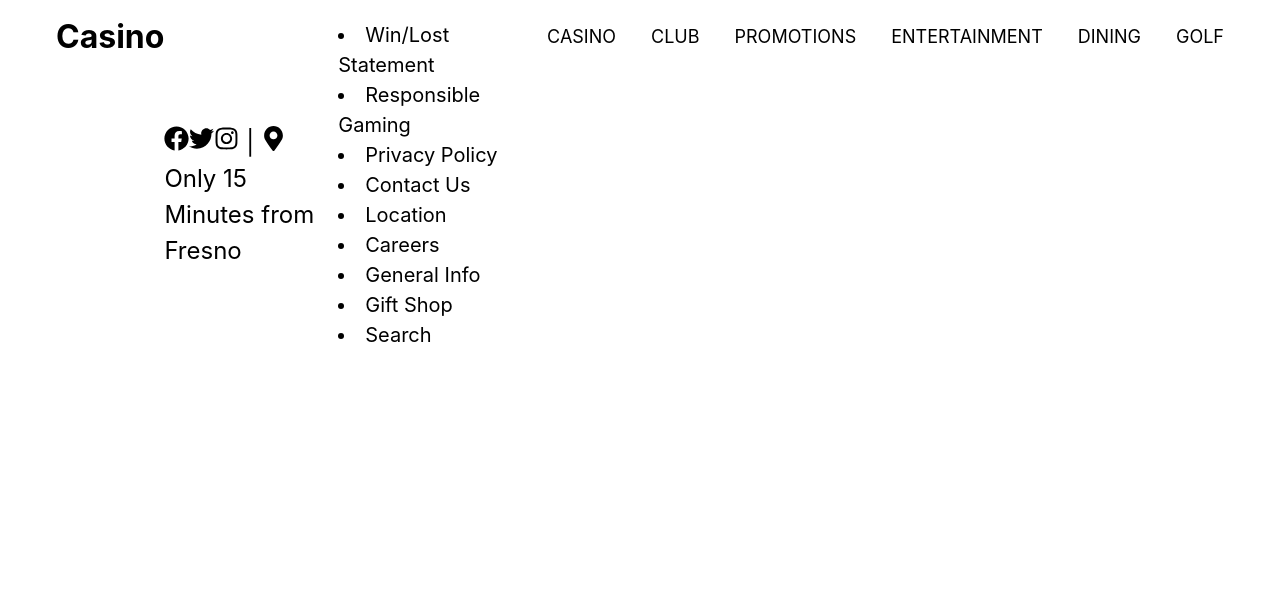
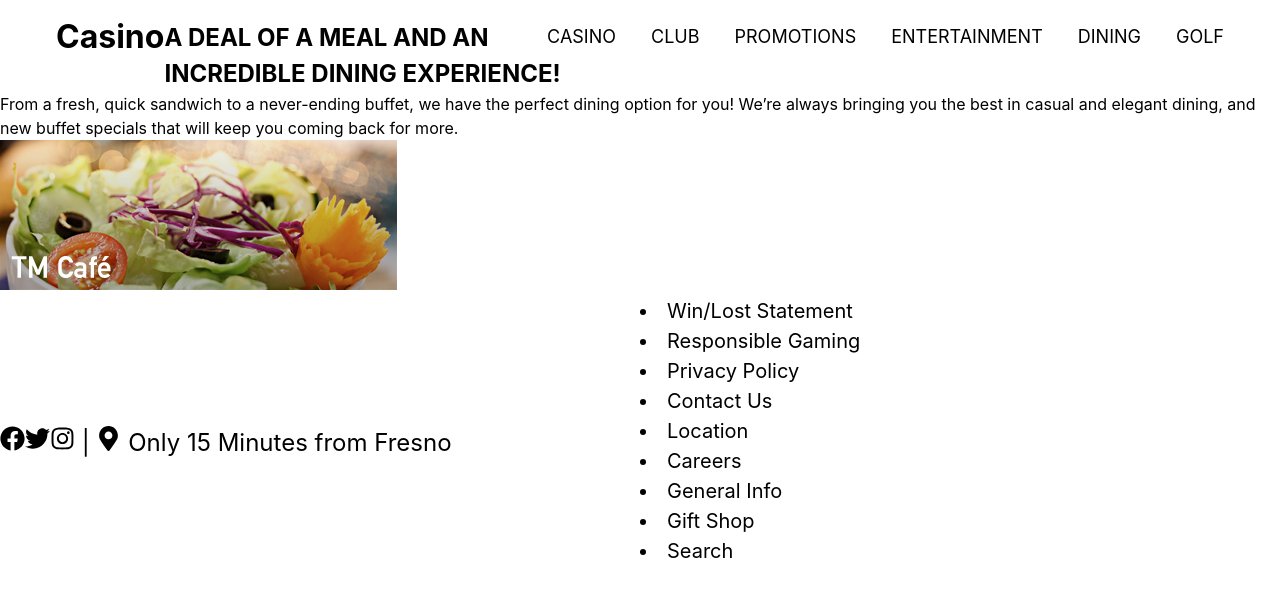
Before and after one commit to SoneThaya/casino-clone, a React (Create React App) app: page /dining in a window 1280 px wide. Shown: the top 596 px of the page. Built offline with nearby package versions, Linux system fonts and the light colour scheme.

Commit message:
created dining component added image

```diff
--- a/src/App.js
+++ b/src/App.js
@@ -8,6 +8,7 @@
 import Promotions from './pages/Promotions'
 import './App.css';
 import Entertainment from './pages/Entertainment';
+import Dining from './pages/Dining'
 
 function App() {
   return (
@@ -20,6 +21,7 @@
           <Route path='/club' exact component={Club} />
           <Route path='/promotions' exact component={Promotions} />
           <Route path='/entertainment' exact component={Entertainment} />
+          <Route path='/dining' exact component={Dining} />
         </Switch>
         <Footer />
       </Router>
--- /dev/null
+++ b/src/pages/Dining.js
@@ -0,0 +1,16 @@
+import React from 'react';
+import cafe from '../images/tm_cafe_sm.jpg'
+
+const Dining = () => {
+  return (
+    <div>
+      <div className="dining-info">
+        <h2>A DEAL OF A MEAL AND AN INCREDIBLE DINING EXPERIENCE!</h2>
+        <p>From a fresh, quick sandwich to a never-ending buffet, we have the perfect dining option for you! We’re always bringing you the best in casual and elegant dining, and new buffet specials that will keep you coming back for more.</p>
+      </div>
+      <img src={cafe} alt='cafe' />
+    </div>
+  )
+}
+
+export default Dining;
```
Also changed, not shown: src/images/tm_cafe_sm.jpg (added).
